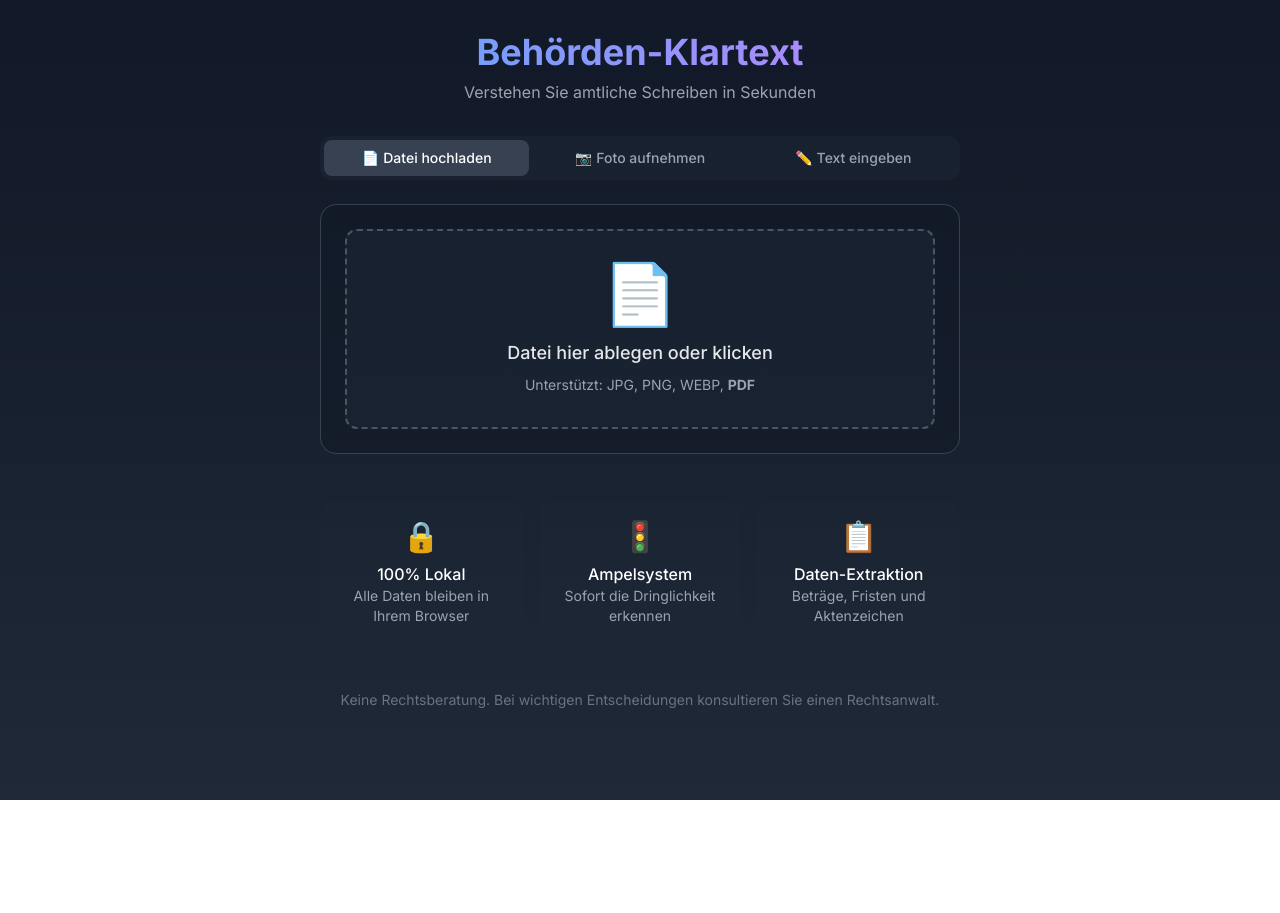
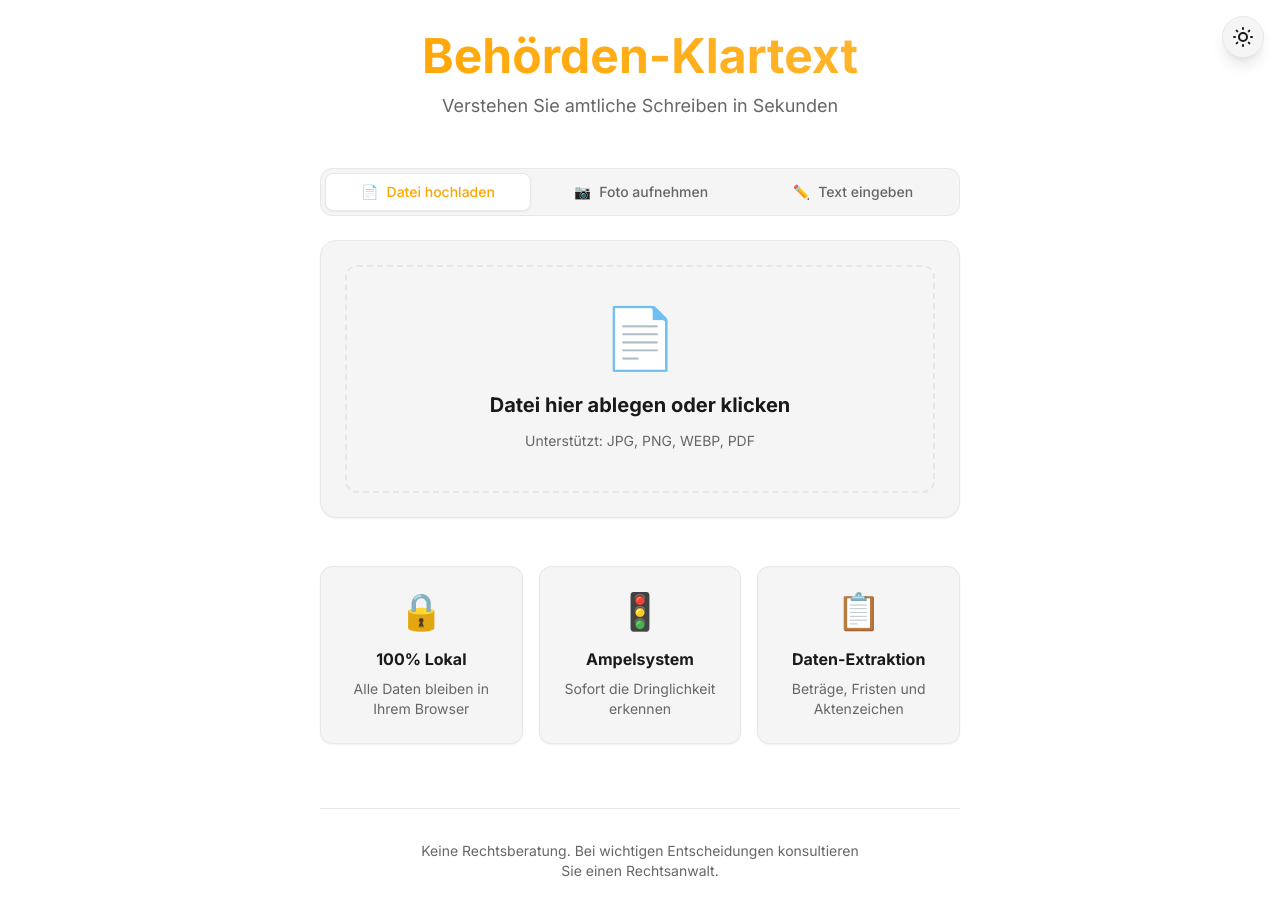
Before and after one commit to user1223644/behoerden-klartext, a Next.js app: page / in a window 1280 px wide. Before the commit the page ends 800 px from the top, so only its background shows below. Built offline with nearby package versions, Linux system fonts and the light colour scheme.

Commit message:
added dark mode, changed css, added keywords

```diff
--- a/app/globals.css
+++ b/app/globals.css
@@ -3,19 +3,36 @@
 @tailwind utilities;
 
 :root {
-  --foreground-rgb: 255, 255, 255;
-  --background-start-rgb: 17, 24, 39;
-  --background-end-rgb: 31, 41, 55;
+  --orange: #FFA500;
+  --orange-light: #FFB733;
+  --orange-dark: #E69500;
+  --bg-primary: #FFFFFF;
+  --bg-secondary: #f5f5f5;
+  --text-primary: #1a1a1a;
+  --text-secondary: #666666;
+  --border-color: #e5e7eb;
+
+  --foreground-rgb: 26, 26, 26;
+  --background-rgb: 255, 255, 255;
+}
+
+.dark {
+  --bg-primary: #121212;
+  --bg-secondary: #1E1E1E;
+  --text-primary: #EAEAEA;
+  --text-secondary: #B0B0B0;
+  --border-color: #333333;
+  --highlight: #FFB733;
+
+  --foreground-rgb: 234, 234, 234;
+  --background-rgb: 18, 18, 18;
 }
 
 body {
-  color: rgb(var(--foreground-rgb));
-  background: linear-gradient(
-    to bottom,
-    rgb(var(--background-start-rgb)),
-    rgb(var(--background-end-rgb))
-  );
+  color: var(--text-primary);
+  background-color: var(--bg-primary);
   min-height: 100vh;
+  transition: background-color 0.3s ease, color 0.3s ease;
 }
 
 /* Custom scrollbar */
--- a/app/layout.tsx
+++ b/app/layout.tsx
@@ -1,6 +1,7 @@
 import type { Metadata } from "next";
 import { Inter } from "next/font/google";
 import "./globals.css";
+import { ThemeToggle } from "@/components/ThemeToggle";
 
 const inter = Inter({ subsets: ["latin"] });
 
@@ -30,9 +31,31 @@ export default function RootLayout({
   children: React.ReactNode;
 }>) {
   return (
-    <html lang="de">
-      <body className={inter.className}>
-        <main className="min-h-screen">{children}</main>
+    <html lang="de" suppressHydrationWarning>
+      <head>
+        <script
+          dangerouslySetInnerHTML={{
+            __html: `
+              (function() {
+                try {
+                  const savedTheme = localStorage.getItem('theme');
+                  const prefersDark = window.matchMedia('(prefers-color-scheme: dark)').matches;
+                  if (savedTheme === 'dark' || (!savedTheme && prefersDark)) {
+                    document.documentElement.classList.add('dark');
+                  } else {
+                    document.documentElement.classList.remove('dark');
+                  }
+                } catch (e) {}
+              })();
+            `,
+          }}
+        />
+      </head>
+      <body className={`${inter.className} transition-colors duration-300`}>
+        <ThemeToggle />
+        <main className="min-h-screen">
+          {children}
+        </main>
       </body>
     </html>
   );
--- a/app/page.tsx
+++ b/app/page.tsx
@@ -95,11 +95,11 @@ export default function Home() {
 
   // Main input UI
   return (
-    <div className="container mx-auto px-4 py-8 max-w-2xl">
+    <div className="container mx-auto px-4 py-8 max-w-2xl bg-bg-primary text-text-primary transition-colors duration-300">
       <Header />
 
       {/* Input mode tabs */}
-      <div className="flex gap-2 mb-6 bg-gray-800/50 rounded-xl p-1">
+      <div className="flex gap-2 mb-6 bg-bg-secondary border border-border-color rounded-xl p-1">
         <TabButton
           active={inputMode === "upload"}
           onClick={() => setInputMode("upload")}
@@ -121,7 +121,7 @@ export default function Home() {
       </div>
 
       {/* Input area */}
-      <div className="bg-gray-900/50 rounded-2xl p-6 border border-gray-700">
+      <div className="bg-bg-secondary rounded-2xl p-6 border border-border-color shadow-sm">
         {inputMode === "upload" && (
           <FileUpload onFileSelect={handleFileAnalysis} />
         )}
@@ -136,12 +136,12 @@ export default function Home() {
               value={textInput}
               onChange={(e) => setTextInput(e.target.value)}
               placeholder="Fügen Sie hier den Text des Briefes ein..."
-              className="w-full h-64 bg-gray-800 border border-gray-600 rounded-xl p-4 text-white placeholder-gray-500 focus:border-blue-500 focus:ring-1 focus:ring-blue-500 resize-none"
+              className="w-full h-64 bg-bg-primary border border-border-color rounded-xl p-4 text-text-primary placeholder-text-secondary/50 focus:border-primary-orange focus:ring-1 focus:ring-primary-orange resize-none transition-all"
             />
             <button
               onClick={handleTextAnalysis}
               disabled={!textInput.trim()}
-              className="w-full py-3 bg-gradient-to-r from-blue-600 to-purple-600 hover:from-blue-500 hover:to-purple-500 disabled:opacity-50 disabled:cursor-not-allowed rounded-xl font-medium transition-all"
+              className="w-full py-3 bg-gradient-to-r from-primary-orange to-primary-orange-light hover:from-primary-orange-light hover:to-primary-orange disabled:opacity-50 disabled:cursor-not-allowed rounded-xl font-medium text-white transition-all shadow-md active:scale-[0.98]"
             >
               Analysieren
             </button>
@@ -151,7 +151,7 @@ export default function Home() {
 
       {/* Error display */}
       {processingError && (
-        <div className="mt-4 p-4 bg-red-500/20 border border-red-500 rounded-xl text-red-400">
+        <div className="mt-4 p-4 bg-red-500/10 border border-red-500/50 rounded-xl text-red-600 dark:text-red-400">
           {processingError}
         </div>
       )}
@@ -182,11 +182,11 @@ export default function Home() {
 
 function Header() {
   return (
-    <div className="text-center mb-8">
-      <h1 className="text-4xl font-bold bg-gradient-to-r from-blue-400 to-purple-400 bg-clip-text text-transparent mb-2">
+    <div className="text-center mb-12">
+      <h1 className="text-4xl md:text-5xl font-bold bg-gradient-to-r from-primary-orange to-primary-orange-light bg-clip-text text-transparent mb-3">
         Behörden-Klartext
       </h1>
-      <p className="text-gray-400">
+      <p className="text-text-secondary text-lg">
         Verstehen Sie amtliche Schreiben in Sekunden
       </p>
     </div>
@@ -206,15 +206,15 @@ function TabButton({ active, onClick, icon, label }: TabButtonProps) {
       onClick={onClick}
       className={`
         flex-1 py-2 px-3 rounded-lg font-medium text-sm
-        transition-all duration-200
+        transition-all duration-300
         ${
           active
-            ? "bg-gray-700 text-white"
-            : "text-gray-400 hover:text-white hover:bg-gray-700/50"
+            ? "bg-bg-primary text-primary-orange shadow-sm border border-border-color"
+            : "text-text-secondary hover:text-text-primary hover:bg-bg-primary/50"
         }
       `}
     >
-      <span className="mr-1">{icon}</span>
+      <span className="mr-2">{icon}</span>
       <span className="hidden sm:inline">{label}</span>
     </button>
   );
@@ -228,18 +228,18 @@ interface FeatureCardProps {
 
 function FeatureCard({ icon, title, description }: FeatureCardProps) {
   return (
-    <div className="p-4 bg-gray-800/30 rounded-xl text-center">
-      <div className="text-3xl mb-2">{icon}</div>
-      <h3 className="font-medium text-white">{title}</h3>
-      <p className="text-sm text-gray-400">{description}</p>
+    <div className="p-6 bg-bg-secondary rounded-xl text-center border border-border-color hover:border-primary-orange/30 transition-colors shadow-sm">
+      <div className="text-4xl mb-4">{icon}</div>
+      <h3 className="font-bold text-text-primary mb-2">{title}</h3>
+      <p className="text-sm text-text-secondary">{description}</p>
     </div>
   );
 }
 
 function Footer() {
   return (
-    <footer className="mt-12 text-center text-sm text-gray-500">
-      <p>
+    <footer className="mt-16 text-center text-sm text-text-secondary border-t border-border-color pt-8">
+      <p className="max-w-md mx-auto">
         Keine Rechtsberatung. Bei wichtigen Entscheidungen konsultieren Sie einen
         Rechtsanwalt.
       </p>
--- a/components/FileUpload.tsx
+++ b/components/FileUpload.tsx
@@ -115,61 +115,61 @@ export function FileUpload({
         className={`
           relative
           border-2 border-dashed rounded-xl
-          p-8
+          p-10
           text-center
           cursor-pointer
           transition-all duration-300
           ${
             isDragging
-              ? "border-blue-500 bg-blue-500/10"
-              : "border-gray-600 hover:border-gray-500 bg-gray-800/50"
+              ? "border-primary-orange bg-primary-orange/5"
+            : "border-border-color hover:border-primary-orange/30 bg-bg-secondary"
           }
           ${disabled ? "opacity-50 cursor-not-allowed" : ""}
         `}
       >
         {preview ? (
-          <div className="relative">
+          <div className="relative group">
             <img
               src={preview}
               alt="Vorschau"
-              className="max-h-64 mx-auto rounded-lg shadow-lg"
+              className="max-h-64 mx-auto rounded-lg shadow-xl"
             />
             <button
               onClick={(e) => {
                 e.stopPropagation();
                 clearPreview();
               }}
-              className="absolute top-2 right-2 bg-red-500 hover:bg-red-600 text-white rounded-full w-8 h-8 flex items-center justify-center"
+              className="absolute -top-3 -right-3 bg-red-500 hover:bg-red-600 text-white rounded-full w-8 h-8 flex items-center justify-center shadow-lg transition-transform hover:scale-110 active:scale-95"
             >
               ✕
             </button>
           </div>
         ) : isPDFFile && fileName ? (
           <div className="relative">
-            <div className="flex flex-col items-center gap-3 p-6 bg-gray-700/50 rounded-lg">
-              <span className="text-6xl">📑</span>
-              <p className="text-lg font-medium text-white">{fileName}</p>
-              <p className="text-sm text-gray-400">PDF-Datei ausgewählt</p>
+            <div className="flex flex-col items-center gap-4 p-8 bg-bg-primary/50 rounded-lg border border-border-color">
+              <span className="text-6xl filter drop-shadow-md">📑</span>
+              <p className="text-lg font-bold text-text-primary mb-1">{fileName}</p>
+              <p className="text-sm font-medium text-text-secondary uppercase tracking-wider">PDF-Datei ausgewählt</p>
             </div>
             <button
               onClick={(e) => {
                 e.stopPropagation();
                 clearPreview();
               }}
-              className="absolute top-2 right-2 bg-red-500 hover:bg-red-600 text-white rounded-full w-8 h-8 flex items-center justify-center"
+              className="absolute -top-3 -right-3 bg-red-500 hover:bg-red-600 text-white rounded-full w-8 h-8 flex items-center justify-center shadow-lg transition-transform hover:scale-110 active:scale-95"
             >
               ✕
             </button>
           </div>
         ) : (
-          <div className="space-y-4">
-            <div className="text-6xl">📄</div>
+          <div className="space-y-6">
+            <div className="text-6xl transition-transform duration-300 group-hover:scale-110">📄</div>
             <div>
-              <p className="text-lg font-medium text-gray-200">
+              <p className="text-xl font-bold text-text-primary">
                 Datei hier ablegen oder klicken
               </p>
-              <p className="text-sm text-gray-400 mt-2">
-                Unterstützt: JPG, PNG, WEBP, <strong>PDF</strong>
+              <p className="text-sm text-text-secondary mt-3">
+                Unterstützt: JPG, PNG, WEBP, PDF
               </p>
             </div>
           </div>
--- /dev/null
+++ b/components/ThemeToggle.tsx
@@ -0,0 +1,71 @@
+"use client";
+
+import { useEffect, useState } from "react";
+
+export function ThemeToggle() {
+  const [theme, setTheme] = useState<"light" | "dark">("dark");
+
+  useEffect(() => {
+    const savedTheme = localStorage.getItem("theme") as "light" | "dark" | null;
+    if (savedTheme) {
+      setTheme(savedTheme);
+      document.documentElement.classList.toggle("dark", savedTheme === "dark");
+    } else if (window.matchMedia("(prefers-color-scheme: dark)").matches) {
+      setTheme("dark");
+      document.documentElement.classList.add("dark");
+    } else {
+      setTheme("light");
+      document.documentElement.classList.remove("dark");
+    }
+  }, []);
+
+  const toggleTheme = () => {
+    const newTheme = theme === "light" ? "dark" : "light";
+    setTheme(newTheme);
+    localStorage.setItem("theme", newTheme);
+    document.documentElement.classList.toggle("dark", newTheme === "dark");
+  };
+
+  return (
+    <button
+      onClick={toggleTheme}
+      className="fixed top-4 right-4 z-50 p-2 rounded-full bg-bg-secondary border border-orange/20 dark:border-transparent hover:border-orange/50 dark:hover:border-transparent transition-all duration-300 shadow-lg group"
+      aria-label="Toggle Theme"
+    >
+      <div className="relative w-6 h-6 flex items-center justify-center">
+        {/* Sun Icon */}
+        <svg
+          className={`absolute transition-all duration-500 transform ${
+            theme === "dark" ? "rotate-90 scale-0 opacity-0" : "rotate-0 scale-100 opacity-100"
+          } text-orange`}
+          fill="none"
+          stroke="currentColor"
+          viewBox="0 0 24 24"
+        >
+          <path
+            strokeLinecap="round"
+            strokeLinejoin="round"
+            strokeWidth={2}
+            d="M12 3v1m0 16v1m9-9h-1M4 12H3m15.364-6.364l-.707.707M6.343 17.657l-.707.707m12.728 0l-.707-.707M6.343 6.343l-.707-.707M12 8a4 4 0 100 8 4 4 0 000-8z"
+          />
+        </svg>
+        {/* Moon Icon */}
+        <svg
+          className={`absolute transition-all duration-500 transform ${
+            theme === "light" ? "-rotate-90 scale-0 opacity-0" : "rotate-0 scale-100 opacity-100"
+          } text-orange`}
+          fill="none"
+          stroke="currentColor"
+          viewBox="0 0 24 24"
+        >
+          <path
+            strokeLinecap="round"
+            strokeLinejoin="round"
+            strokeWidth={2}
+            d="M20.354 15.354A9 9 0 018.646 3.646 9.003 9.003 0 0012 21a9.003 9.003 0 008.354-5.646z"
+          />
+        </svg>
+      </div>
+    </button>
+  );
+}
--- a/lib/scoring/keywords.ts
+++ b/lib/scoring/keywords.ts
@@ -28,6 +28,12 @@ export const RED_KEYWORDS: KeywordDefinition[] = [
   { keyword: "lohnpfändung", category: "enforcement", urgency: "red", weight: 90 },
   { keyword: "räumungsklage", category: "enforcement", urgency: "red", weight: 95 },
   { keyword: "zwangsräumung", category: "enforcement", urgency: "red", weight: 100 },
+  { keyword: "zwangsvollstreckungsbescheid", category: "enforcement", urgency: "red", weight: 100 },
+  { keyword: "pfändungsankündigung", category: "enforcement", urgency: "red", weight: 90 },
+  { keyword: "gerichtlicher titel", category: "enforcement", urgency: "red", weight: 95 },
+  { keyword: "vollstreckungsauftrag", category: "enforcement", urgency: "red", weight: 90 },
+  { keyword: "zwangsvollstreckungsmaßnahmen", category: "enforcement", urgency: "red", weight: 100 },
+  { keyword: "eidesstattliche erklärung", category: "enforcement", urgency: "red", weight: 85 },
 ];
 
 /**
--- a/tailwind.config.ts
+++ b/tailwind.config.ts
@@ -1,6 +1,7 @@
 import type { Config } from "tailwindcss";
 
 const config: Config = {
+  darkMode: "class",
   content: [
     "./pages/**/*.{js,ts,jsx,tsx,mdx}",
     "./components/**/*.{js,ts,jsx,tsx,mdx}",
@@ -9,6 +10,16 @@ const config: Config = {
   theme: {
     extend: {
       colors: {
+        "primary-orange": {
+          DEFAULT: "var(--orange)",
+          light: "var(--orange-light)",
+          dark: "var(--orange-dark)",
+        },
+        "bg-primary": "var(--bg-primary)",
+        "bg-secondary": "var(--bg-secondary)",
+        "text-primary": "var(--text-primary)",
+        "text-secondary": "var(--text-secondary)",
+        "border-color": "var(--border-color)",
         "traffic-green": "#22c55e",
         "traffic-yellow": "#eab308",
         "traffic-red": "#ef4444",
```
Also changed, not shown: components/AnalysisResult.tsx (+35 -29 lines), components/CameraCapture.tsx (+16 -13 lines), components/LoadingSpinner.tsx (+13 -8 lines).
